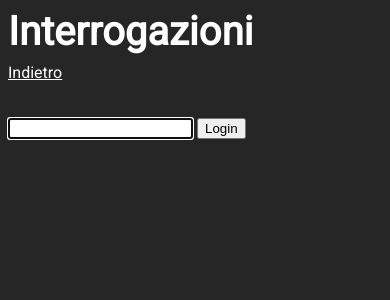
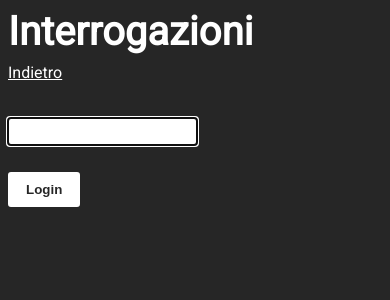
Before and after one commit to Trinitrotoluenisti/interrogazioni, a Flask app: page /login in a window 390 px wide. Shown: the top 300 px of the page. Run offline with Flask 2, Linux system fonts and the light colour scheme; parts of the project's set-up code (start-up, migrations or seed data) failed here and were passed over.

Commit message:
Modified buttons and changed the responsive index

```diff
--- a/application/static/style/main.css
+++ b/application/static/style/main.css
@@ -2,6 +2,7 @@
     --background: #262626;
     --main: #B3001B;
 /*  --main-alt: #255C99; */
+    --button: #EEEEEE;
 }
 
 html, body {
@@ -37,10 +38,31 @@ a:hover {
     cursor: pointer;
 }
 
-input[type=text] {
+input[type=text], input[type=number], input[type=password] {
+    margin-top: 2vh;
     margin-bottom: 2vh;
+    padding: 0.7vh;
+    border: none;
+    border-radius: 3px;
 }
 
 input[type=submit] {
     margin-top: 2vh;
+    background-color: white;
+    border: 2px solid white;
+    color: var(--background);
+    padding: 8px 16px;
+    text-align: center;
+    text-decoration: none;
+    font-weight: bold;
+    display: inline-block;
+    margin: 10px 0px;
+    -webkit-transition-duration: 0.2s; /* Safari */
+    transition-duration: 0.2s;
+    cursor: pointer;
+    border-radius: 3px;
 }
+
+input[type=submit]:hover {
+    border: 2px solid var(--background);
+}
--- a/application/templates/create_list.html
+++ b/application/templates/create_list.html
@@ -5,12 +5,14 @@
     <br>
 
     <form action="/lists/new" method="POST">
-        <label for="name">Nome della lista:</label>
+        <label for="name">Nome della lista</label>
+        <br>
         <input type="text" name="name" value="{{ name|default('', false) }}" required>
 
         <br>
 
-        <label for="step">Interrogati per volta:</label>
+        <label for="step">Interrogati per volta</label>
+        <br>
         <input type="number" name="step" min="1" value="{{ step|default(3, false) }}" required>
 
         <br>
--- a/application/templates/login.html
+++ b/application/templates/login.html
@@ -6,6 +6,7 @@
 
     <form action="/login" method="POST">
         <input type="password" name="password" autofocus>
+        <br>
         <input type="submit" value="Login">
     </form>
 {% endblock %}
```
Also changed, not shown: application/static/style/index.css (+5 -2 lines).
